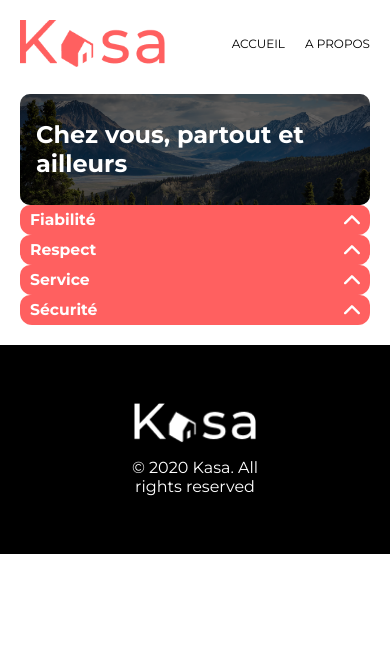
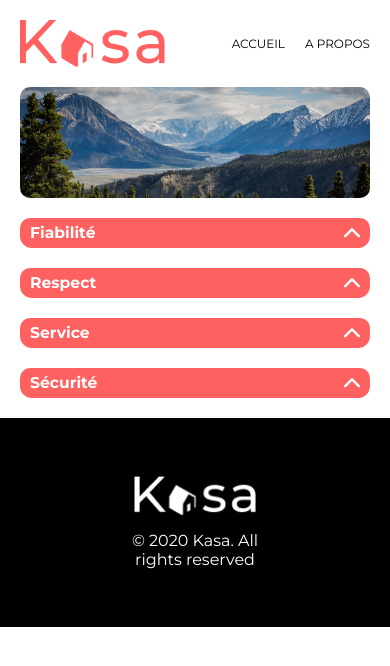
Before and after one commit to theo-martin/kasa, a React (Create React App) app: page /about in a window 390 px wide. Shown: the top 666 px of the page. Built offline with nearby package versions, Linux system fonts and the light colour scheme.

Commit message:
modification composant Banner, css version mobile de toute les pages terminé

```diff
--- a/src/Components/Banniere.jsx
+++ b/src/Components/Banniere.jsx
@@ -1,13 +1,11 @@
-import bg from "../Images/Banniere1.png";
-
-function Banniere() {
+export default function Banniere(props) {
   return (
-    <section className="banner">
-      <img className="banner__img" src={bg} alt="Banner" />
-      <h1 className="banner__title">
-        <span>Chez vous,</span> <span>partout et ailleurs</span>
+    <section className={props.sectionbanner}>
+      <img className="banner__img" src={props.bg} alt="Banner" />
+      <h1 className={props.classtitle}>
+        <span className={props.className}>{props.bannerText1}</span>
+        <span className={props.bannerText1}>{props.bannerText2}</span>
       </h1>
     </section>
   );
 }
-export default Banniere;
--- a/src/Components/BanniereAbout.jsx
+++ /dev/null
@@ -1,11 +0,0 @@
-import bg from "../Images/Banniere2.png";
-
-function BanniereAbout() {
-  return (
-    <section className="banner">
-      <img className="banner__img" src={bg} alt="Banner" />
-      <h1 className="banner__title">Chez vous, partout et ailleurs</h1>
-    </section>
-  );
-}
-export default BanniereAbout;
--- a/src/Pages/About.jsx
+++ b/src/Pages/About.jsx
@@ -1,15 +1,15 @@
 import Collapse from "../Components/Collapse";
 import Header from "../Components/Header";
 import Footer from "../Components/Footer";
-import BanniereAbout from "../Components/BanniereAbout";
-
+import Banniere from "../Components/Banniere";
+import bg from "../Images/Banniere2.png";
 export default function About() {
   return (
     <>
       <Header />
       <main className="main-About">
-        <BanniereAbout />
-        <section className="About-Collapse">
+        <Banniere sectionbanner="banner banner--opacity-about" bg={bg} />
+        <section className="collapse">
           <Collapse
             aboutTitle="Fiabilité"
             aboutText="Les annonces postées sur Kasa garantissent une fiabilité totale. Les photos sont conformes aux logements, et toutes les informations sont régulièrement vérifiées par nos équipes."
--- a/src/Pages/Home.jsx
+++ b/src/Pages/Home.jsx
@@ -3,6 +3,7 @@ import Footer from "../Components/Footer";
 import Header from "../Components/Header";
 import Banniere from "../Components/Banniere";
 import AppartementCard from "../Components/AppartementCard";
+import bg from "../Images/Banniere1.png";
 
 export default function Home() {
   const [logements, setLogements] = useState([]);
@@ -23,7 +24,13 @@ export default function Home() {
     <>
       <Header />
       <main>
-        <Banniere />
+        <Banniere
+          sectionbanner="banner"
+          classtitle="banner__title"
+          bannerText1="Chez vous,"
+          bannerText2="partout et ailleurs"
+          bg={bg}
+        />
         <section className="logements">
           {logements.length > 0 ? ( // Condition pour vérifier si logements est vide
             logements.map((logement) => (
--- a/src/Pages/Page404.jsx
+++ b/src/Pages/Page404.jsx
@@ -9,7 +9,8 @@ export default function Page404() {
       <div className="Page404">
         <img className="Page404__img" src={Image404} alt="404"></img>
         <p className="Page404__p">
-          Oups! La page que vous demandez n'existe pas.
+          <span>Oups! La page que</span>
+          <span>vous demandez n'existe pas.</span>
         </p>
         <Link to="/" className="Page404__link">
           Retourner sur la page d'accueil
--- a/src/styles/css/style.css
+++ b/src/styles/css/style.css
@@ -30,6 +30,9 @@ a {
   z-index: 0;
   background-color: #000;
   opacity: 0.6;
+}
+.banner--opacity-about::before {
+  opacity: 0.1;
 }
 .banner__img {
   width: 100%;
@@ -87,11 +90,13 @@ a {
   width: 100%;
 }
 .collapse__text-container__content {
+  font-size: 12px;
   border-radius: 0 0 10px 10px;
   background-color: #f6f6f6;
   overflow: hidden;
   color: black;
   text-align: left;
+  list-style-type: none;
   max-height: 0; /* Initialement replié */
   transition: max-height 0.3s ease-in-out;
   transition: padding 0.3s ease-in-out;
@@ -109,7 +114,7 @@ a {
 }
 
 .Header {
-  margin: 20px 20px 27px 20px;
+  margin: 20px;
   display: flex;
   justify-content: space-between;
 }
@@ -278,6 +283,12 @@ main {
   height: 32px;
 }
 
+.main-About {
+  display: flex;
+  flex-direction: column;
+  gap: 20px;
+}
+
 .Page404 {
   display: flex;
   justify-content: center;
@@ -287,6 +298,17 @@ main {
 .Page404__img {
   height: 99px;
   width: 198px;
+  margin: 113px 0 113px 0;
+}
+.Page404__p {
+  display: flex;
+  flex-direction: column;
+  color: #ff6060;
+  text-align: center;
+}
+.Page404__link {
+  margin: 113px 0 113px 0;
+  text-decoration: underline;
 }
 
 /*# sourceMappingURL=style.css.map */
--- a/src/styles/scss/components/_banner.scss
+++ b/src/styles/scss/components/_banner.scss
@@ -17,6 +17,11 @@
     z-index: 0;
     background-color: #000;
     opacity: 0.6;
+  }
+  &--opacity-about {
+    &::before {
+      opacity: 0.1;
+    }
   }
 
   &__img {
@@ -40,7 +45,6 @@
     color: #fff;
     font-size: 24px;
     font-style: normal;
-    // line-height: 44px;
     font-weight: bold;
     flex-direction: column;
   }
--- a/src/styles/scss/components/_collapse.scss
+++ b/src/styles/scss/components/_collapse.scss
@@ -30,12 +30,13 @@
   &__text-container {
     width: 100%;
     &__content {
+      font-size: 12px;
       border-radius: 0 0 10px 10px;
       background-color: $background_text_collapse;
       overflow: hidden;
       color: black;
       text-align: left;
-      //
+      list-style-type: none;
       max-height: 0; /* Initialement replié */
       transition: max-height 0.3s ease-in-out;
       transition: padding 0.3s ease-in-out;
--- a/src/styles/scss/layouts/_header.scss
+++ b/src/styles/scss/layouts/_header.scss
@@ -1,5 +1,5 @@
 .Header {
-  margin: 20px 20px 27px 20px;
+  margin: 20px;
   display: flex;
   justify-content: space-between;
   img {
@@ -8,7 +8,6 @@
       width: 145px;
     }
   }
-
   nav {
     display: flex;
     align-items: center;
@@ -24,7 +23,6 @@
       }
     }
   }
-
   // @media (min-width: 768px) {
   // }
   // @media (min-width: 1024px) {
--- a/src/styles/scss/pages/_About.scss
+++ b/src/styles/scss/pages/_About.scss
@@ -0,0 +1,5 @@
+.main-About {
+  display: flex;
+  flex-direction: column;
+  gap: 20px;
+}
```
Also changed, not shown: src/styles/scss/pages/_Page404.scss (+12 -0 lines), 1 other file (tests, documents, lock files or other folders).
